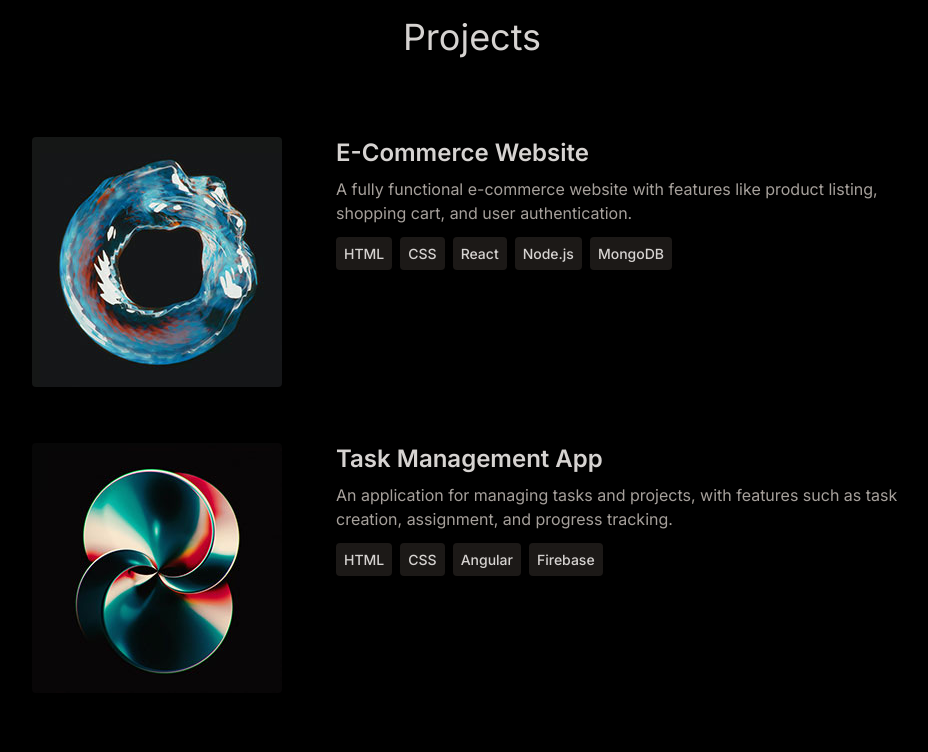
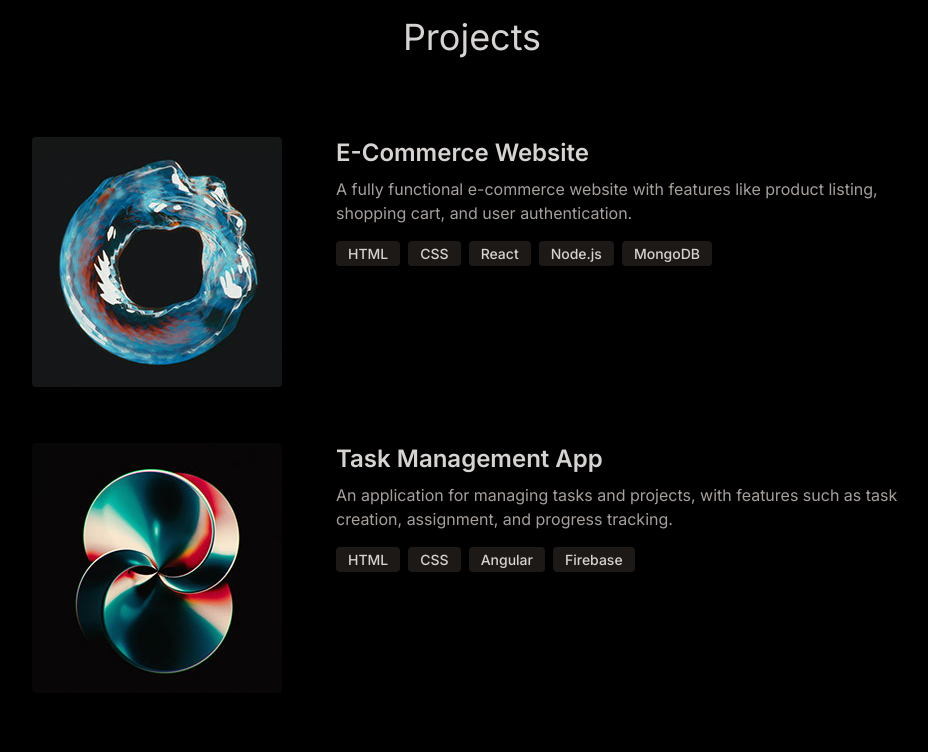
Before and after one commit to BanukaWeerapperuma/Portfolio, a React (Vite) app: page / in a window 1280 px wide. Shown: the part 1340-2092 px from the top of the page, without its empty margins (168-1096 px from the left). Built offline with nearby package versions, Linux system fonts and the light colour scheme.

Commit message:
add fram motion to projects.jsx

```diff
--- a/src/Components/Projects.jsx
+++ b/src/Components/Projects.jsx
@@ -1,32 +1,65 @@
-import { PROJECTS } from "../constants"
+import { PROJECTS } from "../constants";
+import { motion } from "framer-motion";
 
 const Projects = () => {
   return (
     <div className="pb-4">
-        <h2 className="my-20 text-center text-4xl ">Projects</h2>
-        {PROJECTS.map((project , index) => (
+      <motion.h2
+        whileInView={{ opacity: 1, y: 0 }}
+        initial={{ opacity: 0, y: -100 }}
+        transition={{ duration: 0.5 }}
+        className="my-20 text-center text-4xl"
+      >
+        Projects
+      </motion.h2>
+
+      {PROJECTS.map((project, index) => (
         <div key={index} className="mb-8 flex flex-wrap lg:justify-center">
-                <div className="w-full  lg:w-1/4">
-                  <img src={project.image}
-                  width ={250}
+
+          {/* Image */}
+          <motion.div
+            whileInView={{ opacity: 1, x: 0 }}
+            initial={{ opacity: 0, x: -100 }}
+            transition={{ duration: 1 }}
+            className="w-full lg:w-1/4"
+          >
+            <img
+              src={project.image}
+              width={250}
               height={250}
               alt={project.title}
-                  className="mb-6 rounded"/>
-                </div>
-                <div className="w-full max-w-xl lg:w-3/4">
-                  <h3 className="mb-2 font-semibold text-2xl">{project.title}</h3>
-                  <p className="mb-4 text-stone-400">{project.description}</p>
+              className="mb-6 rounded"
+            />
+          </motion.div>
 
-                  {project.technologies.map((tech, index) => ( <span className="mr-2 rounded bg-stone-900 p-2 text-sm font-medium text-stone-300 key ={index}">
+          {/* Content */}
+          <motion.div
+            whileInView={{ opacity: 1, x: 0 }}
+            initial={{ opacity: 0, x: 100 }}
+            transition={{ duration: 1 }}
+            className="w-full max-w-xl lg:w-3/4"
+          >
+            <h3 className="mb-2 font-semibold text-2xl">
+              {project.title}
+            </h3>
+
+            <p className="mb-4 text-stone-400">
+              {project.description}
+            </p>
+
+            {project.technologies.map((tech) => (
+              <span
+                key={tech}
+                className="mr-2 rounded bg-stone-900 px-3 py-1 text-sm font-medium text-stone-300"
+              >
                 {tech}
               </span>
-
             ))}
-                </div>
+          </motion.div>
         </div>
       ))}
     </div>
-  )
-}
+  );
+};
 
-export default Projects
+export default Projects;
```
Lines whose indentation alone changed are shown as unchanged.
